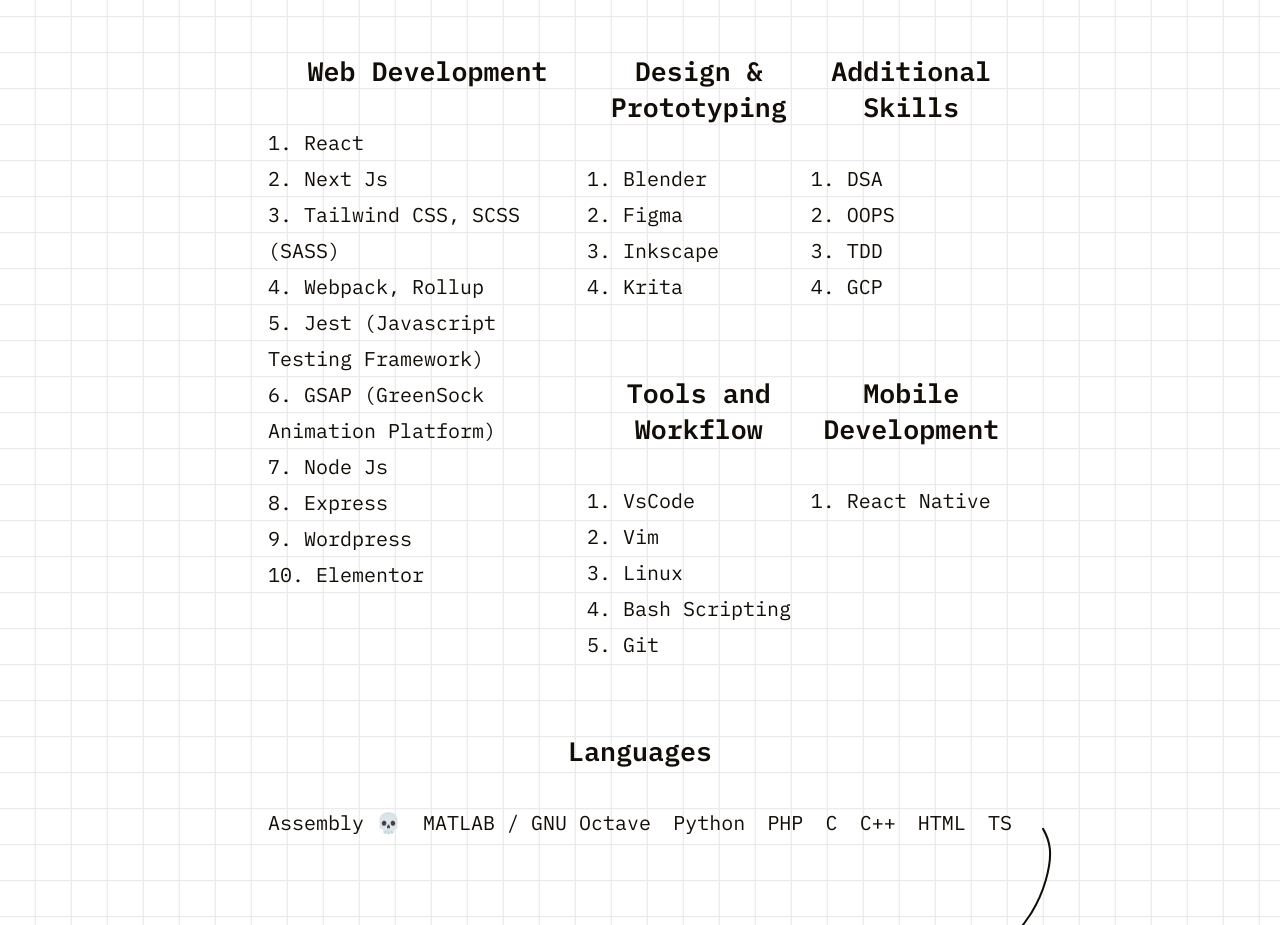
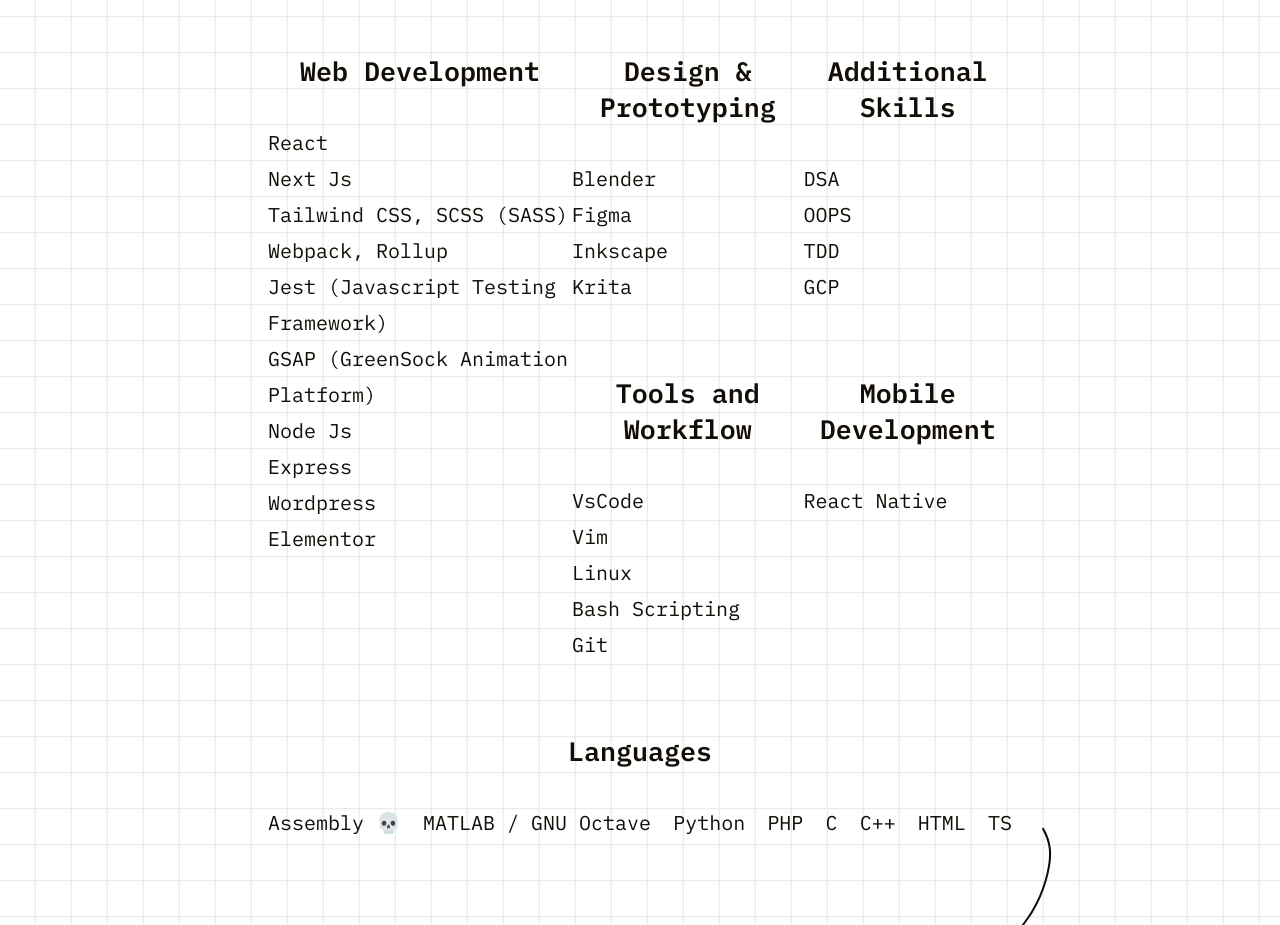
Before and after one commit to a-sad-dan/folio, a Next.js app: page / in a window 1280 px wide. Shown: the part 2900-3825 px from the top of the page. Built offline with nearby package versions, Linux system fonts and the light colour scheme.

Commit message:
minor UI fixes

```diff
--- a/app/ui/Nav.tsx
+++ b/app/ui/Nav.tsx
@@ -85,16 +85,16 @@
 			/>
 			{!isActive && visible && (
 				<button
-					className='md:hidden'
+					className='md:fixed sm:top-[94svh] sm:right-1lh lg:right-[2.3lh] lg:top-[88.5svh]'
 					onClick={goTop}
 				>
 					<Image
-						className='mx-auto'
 						src={toTopIcon}
 						alt='To Top'
 						height={32}
 						width={32}
-					/>
+						className='mx-auto lg:w-1lh'
+						/>
 				</button>
 			)}
 			<button
--- a/app/ui/ToolChain.tsx
+++ b/app/ui/ToolChain.tsx
@@ -18,7 +18,7 @@
 			<div className='space-y-2lh sm:!space-y-1lh lg:flex lg:justify-between lg:max-w-7xl lg:!space-y-0'>
 				<div className='space-y-1lh '>
 					<h3 className='font-semibold text-lg text-center'>Web Development</h3>
-					<ol className='list-disc list-inside lg:list-decimal'>
+					<ol className='list-disc list-inside lg:list-none'>
 						{/* //todo - import these from a DB/data.js  and eventually from Database*/}
 						<li>React</li>
 						<li>Next Js</li>
@@ -37,7 +37,7 @@
 						<h3 className='font-semibold text-lg text-center sm:pt-0.75lh lg:pt-0'>
 							Design & Prototyping
 						</h3>
-						<ol className='list-disc list-inside lg:list-decimal'>
+						<ol className='list-disc list-inside lg:list-none'>
 							{/* //todo - import these from a DB/data.js  and eventually from Database*/}
 							<li>Blender</li>
 							<li>Figma</li>
@@ -49,7 +49,7 @@
 						<h3 className='font-semibold text-lg text-center sm:pt-[0.95lh]'>
 							Tools and Workflow
 						</h3>
-						<ol className='list-disc list-inside lg:list-decimal'>
+						<ol className='list-disc list-inside lg:list-none'>
 							{/* //todo - import these from a DB/data.js  and eventually from Database*/}
 							<li>VsCode</li>
 							<li>Vim</li>
@@ -64,7 +64,7 @@
 						<h3 className='font-semibold text-lg text-center sm:pt-[0.95lh] lg:pt-0'>
 							Additional Skills
 						</h3>
-						<ol className='list-disc list-inside lg:list-decimal'>
+						<ol className='list-disc list-inside lg:list-none'>
 							{/* //todo - import these from a DB/data.js  and eventually from Database*/}
 							<li>DSA</li>
 							<li>OOPS</li>
@@ -76,7 +76,7 @@
 						<h3 className='font-semibold text-lg text-center sm:pt-[0.95lh]'>
 							Mobile Development
 						</h3>
-						<ol className='list-disc list-inside lg:list-decimal'>
+						<ol className='list-disc list-inside lg:list-none'>
 							{/* //todo - import these from a DB/data.js  and eventually from Database*/}
 							<li>React Native</li>
 						</ol>
```
